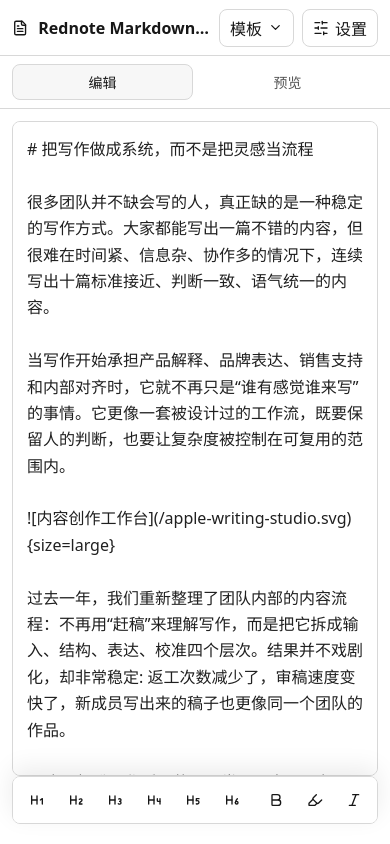
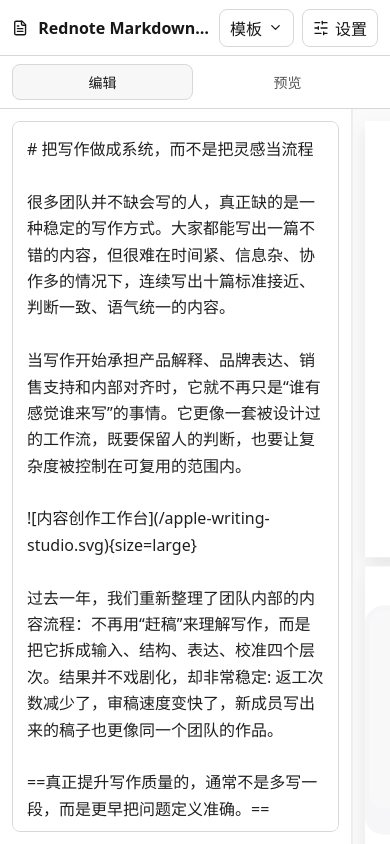
Before and after one commit to cyann7/rednoteArticleTamplate, a React (Vite) app: page / in a window 390 px wide. Built offline with nearby package versions, Linux system fonts and the light colour scheme.

Commit message:
Improve mobile editor preview switching

```diff
--- a/src/main.tsx
+++ b/src/main.tsx
@@ -291,6 +291,7 @@ function App() {
   const [mobileMode, setMobileMode] = useState<MobileMode>("editor");
   const [isMobileSettingsOpen, setIsMobileSettingsOpen] = useState(false);
   const [isExportMenuOpen, setIsExportMenuOpen] = useState(false);
+  const [isMobileEditorToolbarVisible, setIsMobileEditorToolbarVisible] = useState(false);
   const canvasRef = useRef<HTMLDivElement>(null);
   const phoneFrameRef = useRef<HTMLDivElement>(null);
   const measureRef = useRef<HTMLDivElement>(null);
@@ -301,6 +302,8 @@ function App() {
   const desktopExportRef = useRef<HTMLDivElement>(null);
   const mobileExportRef = useRef<HTMLDivElement>(null);
   const markdownTextareaRef = useRef<HTMLTextAreaElement>(null);
+  const workspaceGestureRef = useRef<{ x: number; y: number; mode: MobileMode } | null>(null);
+  const suppressNextWorkspaceClickRef = useRef(false);
   const imageInputRef = useRef<HTMLInputElement>(null);
   const pendingImageSelectionRef = useRef<{ start: number; end: number } | null>(null);
   const preserveActiveBlockOnEditorFocusRef = useRef(false);
@@ -552,6 +555,40 @@ function App() {
     return () => document.removeEventListener("pointerdown", handlePointerDown);
   }, [isExportMenuOpen]);
 
+  useLayoutEffect(() => {
+    const root = document.documentElement;
+    const updateKeyboardOffset = () => {
+      const viewport = window.visualViewport;
+      const editor = markdownTextareaRef.current;
+      const isEditorFocused = document.activeElement === editor;
+      const isMobileWidth = window.matchMedia("(max-width: 960px)").matches;
+      const offset = viewport && isEditorFocused && isMobileWidth
+        ? Math.max(0, window.innerHeight - viewport.height - viewport.offsetTop)
+        : 0;
+      setIsMobileEditorToolbarVisible(isEditorFocused && isMobileWidth && offset > 24);
+      root.style.setProperty("--keyboard-offset", `${Math.round(offset)}px`);
+    };
+    const handleFocusOut = () => {
+      window.setTimeout(updateKeyboardOffset, 80);
+    };
+
+    updateKeyboardOffset();
+    window.visualViewport?.addEventListener("resize", updateKeyboardOffset);
+    window.visualViewport?.addEventListener("scroll", updateKeyboardOffset);
+    window.addEventListener("resize", updateKeyboardOffset);
+    document.addEventListener("focusin", updateKeyboardOffset);
+    document.addEventListener("focusout", handleFocusOut);
+    return () => {
+      setIsMobileEditorToolbarVisible(false);
+      root.style.removeProperty("--keyboard-offset");
+      window.visualViewport?.removeEventListener("resize", updateKeyboardOffset);
+      window.visualViewport?.removeEventListener("scroll", updateKeyboardOffset);
+      window.removeEventListener("resize", updateKeyboardOffset);
+      document.removeEventListener("focusin", updateKeyboardOffset);
+      document.removeEventListener("focusout", handleFocusOut);
+    };
+  }, []);
+
   function pushUndoSnapshot(current: string) {
     setUndoStack((items) => [current, ...items].slice(0, 50));
     setRedoStack([]);
@@ -561,6 +598,94 @@ function App() {
     pushUndoSnapshot(markdown);
     setActiveBlockId(null);
     setMarkdown(value);
+  }
+
+  function isMobileViewport() {
+    return window.matchMedia("(max-width: 960px)").matches;
+  }
+
+  function updateActiveBlockFromEditorSelection({ scroll = false } = {}) {
+    const textarea = markdownTextareaRef.current;
+    if (!textarea) return activeBlockId;
+    const block = findBlockAtOffset(blocks, textarea.selectionStart, markdown);
+    if (!block) return null;
+    setActiveBlockId(block.id);
+    if (scroll) {
+      requestAnimationFrame(() => scrollPreviewBlockIntoView(block.id));
+    }
+    return block.id;
+  }
+
+  function switchMobileMode(nextMode: MobileMode) {
+    setIsTemplatePickerOpen(false);
+    setIsMobileSettingsOpen(false);
+    setIsExportMenuOpen(false);
+
+    if (nextMode === "preview") {
+      const blockId = updateActiveBlockFromEditorSelection();
+      markdownTextareaRef.current?.blur();
+      setMobileMode("preview");
+      const targetBlockId = blockId || activeBlockId;
+      if (targetBlockId) {
+        requestAnimationFrame(() => {
+          requestAnimationFrame(() => scrollPreviewBlockIntoView(targetBlockId));
+        });
+      }
+      return;
+    }
+
+    setMobileMode("editor");
+  }
+
+  function handleEditorSelectionChange() {
+    updateActiveBlockFromEditorSelection();
+  }
+
+  function handleMobileWorkspacePointerDown(event: React.PointerEvent<HTMLElement>) {
+    if (!isMobileViewport() || event.pointerType === "mouse") return;
+    workspaceGestureRef.current = {
+      x: event.clientX,
+      y: event.clientY,
+      mode: mobileMode
+    };
+  }
+
+  function handleMobileWorkspacePointerUp(event: React.PointerEvent<HTMLElement>) {
+    const start = workspaceGestureRef.current;
+    workspaceGestureRef.current = null;
+    if (!start || !isMobileViewport()) return;
+
+    const dx = event.clientX - start.x;
+    const dy = event.clientY - start.y;
+    if (Math.abs(dx) < 64 || Math.abs(dx) < Math.abs(dy) * 1.35) return;
+
+    suppressNextWorkspaceClickRef.current = true;
+    switchMobileMode(start.mode === "editor" ? "preview" : "editor");
+  }
+
+  function handleMobileWorkspacePointerCancel() {
+    workspaceGestureRef.current = null;
+  }
+
+  function handleWorkspaceClickCapture(event: React.MouseEvent<HTMLElement>) {
+    if (!suppressNextWorkspaceClickRef.current) return;
+    suppressNextWorkspaceClickRef.current = false;
+    event.preventDefault();
+    event.stopPropagation();
+  }
+
+  function handlePreviewPaneClickCapture(event: React.MouseEvent<HTMLElement>) {
+    if (!isMobileViewport() || mobileMode !== "editor") return;
+    event.preventDefault();
+    event.stopPropagation();
+    switchMobileMode("preview");
+  }
+
+  function handleEditorPaneClickCapture(event: React.MouseEvent<HTMLElement>) {
+    if (!isMobileViewport() || mobileMode !== "preview") return;
+    event.preventDefault();
+    event.stopPropagation();
+    switchMobileMode("editor");
   }
 
   function syncPreviewToEditorBlock() {
@@ -591,7 +716,7 @@ function App() {
       preserveActiveBlockOnEditorFocusRef.current = false;
       return;
     }
-    setActiveBlockId(null);
+    updateActiveBlockFromEditorSelection();
   }
 
   function updateImageOptions(blockId: string, patch: Partial<ImageOptions>) {
@@ -946,7 +1071,7 @@ function App() {
   }
 
   return (
-    <div className="app-shell">
+    <div className={isMobileEditorToolbarVisible ? "app-shell is-mobile-editor-toolbar-visible" : "app-shell"}>
       <header className="topbar">
         <div className="brand" aria-label="Rednote Markdown Studio">
           <FileText size={20} aria-hidden="true" />
@@ -1078,7 +1203,7 @@ function App() {
             type="button"
             className={mobileMode === mode ? "is-active" : ""}
             aria-pressed={mobileMode === mode}
-            onClick={() => setMobileMode(mode)}
+            onClick={() => switchMobileMode(mode)}
           >
             {label}
           </button>
@@ -1095,8 +1220,19 @@ function App() {
         } as React.CSSProperties}
       />
 
-      <main className={`workspace mobile-mode-${mobileMode}`}>
-        <section className="preview-pane" ref={previewPaneRef} aria-label="图片预览">
+      <main
+        className={`workspace mobile-mode-${mobileMode}`}
+        onPointerDown={handleMobileWorkspacePointerDown}
+        onPointerUp={handleMobileWorkspacePointerUp}
+        onPointerCancel={handleMobileWorkspacePointerCancel}
+        onClickCapture={handleWorkspaceClickCapture}
+      >
+        <section
+          className="preview-pane"
+          ref={previewPaneRef}
+          aria-label="图片预览"
+          onClickCapture={handlePreviewPaneClickCapture}
+        >
           <div className="preview-toolbar">
             <div className="template-picker preview-template-picker" ref={templatePickerRef}>
               <button
@@ -1258,7 +1394,7 @@ function App() {
           <button type="button" onClick={syncEditorToPreviewBlock} disabled={!activeBlockId} title="定位编辑器到当前预览内容" aria-label="定位编辑器到当前预览内容">↦</button>
         </div>
 
-        <section className="editor-pane" aria-label="Markdown 编辑器">
+        <section className="editor-pane" aria-label="Markdown 编辑器" onClickCapture={handleEditorPaneClickCapture}>
           <MarkdownToolbar
             template={template}
             undo={undo}
@@ -1299,6 +1435,9 @@ function App() {
             value={markdown}
             onChange={(event) => handleMarkdownChange(event.target.value)}
             onKeyDown={handleEditorKeyDown}
+            onKeyUp={handleEditorSelectionChange}
+            onClick={handleEditorSelectionChange}
+            onSelect={handleEditorSelectionChange}
             onFocus={handleEditorFocus}
             spellCheck={false}
             aria-label="Markdown 内容"
--- a/src/styles/base.css
+++ b/src/styles/base.css
@@ -1301,16 +1301,29 @@ button.primary {
   }
 
   .workspace {
+    --mobile-peek: 38px;
+    --mobile-peek-double: 76px;
+    position: relative;
     display: block;
     height: auto;
     flex: 1;
     min-height: 0;
     overflow: hidden;
+    background: #ffffff;
+    touch-action: pan-y;
   }
 
   .preview-pane {
+    position: absolute;
+    top: 0;
+    bottom: 0;
+    width: calc(100% - var(--mobile-peek));
     height: 100%;
     padding: 12px 12px 20px;
+    transition: left 180ms ease, opacity 180ms ease;
+    will-change: left;
+    border-left: 1px solid var(--app-border-soft);
+    background: #fafafa;
   }
 
   .preview-toolbar {
@@ -1325,62 +1338,71 @@ button.primary {
     width: min(100%, var(--preview-design-width));
   }
 
-  .mobile-mode-editor .preview-pane,
-  .mobile-mode-editor .sync-rail,
-  .mobile-mode-preview .editor-pane,
-  .mobile-mode-preview .sync-rail {
+  .sync-rail {
     display: none;
   }
 
-  .mobile-mode-preview .preview-pane,
-  .mobile-mode-editor .editor-pane {
+  .mobile-mode-editor .preview-pane {
+    left: calc(100% - var(--mobile-peek));
+    opacity: 0.88;
+    cursor: pointer;
+  }
+
+  .mobile-mode-preview .preview-pane {
+    left: var(--mobile-peek);
+    opacity: 1;
+  }
+
+  .editor-pane {
+    position: absolute;
+    top: 0;
+    bottom: 0;
+    left: 0;
+    width: calc(100% - var(--mobile-peek));
+    height: 100%;
+    padding: 12px;
     display: flex;
     flex-direction: column;
-    height: 100%;
     min-height: 0;
-    overflow: auto;
-  }
-
-  .sync-rail {
-    height: auto;
-    min-height: 42px;
-    flex-direction: row;
-    border-left: 0;
-    border-top: 1px solid #dedede;
-    border-bottom: 1px solid #dedede;
-    background: #fafafa;
-  }
-
-  .sync-rail button {
-    width: 44px;
-    height: 34px;
-    border-radius: 6px;
-    transform: none;
-  }
-
-  .sync-rail span {
-    display: inline;
-    color: #737373;
-    font-size: 12px;
-    font-weight: 650;
-  }
-
-  .editor-pane {
-    height: 100%;
-    padding: 12px;
+    overflow: hidden;
+    border-right: 1px solid var(--app-border-soft);
+    background: #ffffff;
+    transition: left 180ms ease, opacity 180ms ease;
+    will-change: left;
+  }
+
+  .mobile-mode-editor .editor-pane {
+    left: 0;
+    opacity: 1;
+  }
+
+  .mobile-mode-preview .editor-pane {
+    left: calc(-100% + var(--mobile-peek-double));
+    opacity: 0.9;
+    cursor: pointer;
   }
 
   .markdown-toolbar {
-    order: 2;
+    position: fixed;
+    left: 12px;
+    right: 12px;
+    bottom: calc(var(--keyboard-offset, 0px) + max(8px, env(safe-area-inset-bottom)));
+    display: none;
     min-height: 48px;
-    margin: 8px 0 0;
+    margin: 0;
     overflow-x: auto;
     flex-wrap: nowrap;
     scrollbar-width: none;
-    position: sticky;
-    bottom: max(8px, env(safe-area-inset-bottom));
-    z-index: 24;
+    z-index: 86;
     box-shadow: 0 -8px 24px rgba(0, 0, 0, 0.08);
+  }
+
+  .app-shell.is-mobile-editor-toolbar-visible .editor-pane {
+    padding-bottom: 72px;
+  }
+
+  .app-shell.is-mobile-editor-toolbar-visible .markdown-toolbar {
+    display: flex;
   }
 
   .markdown-toolbar::-webkit-scrollbar {
@@ -1399,11 +1421,14 @@ button.primary {
   }
 
   .editor-pane textarea {
-    order: 1;
     flex: 1;
     padding: 14px;
     font-size: 16px;
     line-height: 1.65;
+  }
+
+  .app-shell.is-mobile-editor-toolbar-visible .editor-pane textarea {
+    padding-bottom: 84px;
   }
 
   .mobile-template-list {
@@ -1458,6 +1483,11 @@ button.primary {
     margin: 0;
     padding: 0;
     pointer-events: none;
+  }
+
+  .mobile-mode-editor .mobile-preview-actions,
+  .mobile-mode-editor .preview-image-controls {
+    display: none;
   }
 
   .mobile-preview-actions > button {
```
Also changed, not shown: .impeccable/design.json, 1 other file (tests, documents, lock files or other folders).
